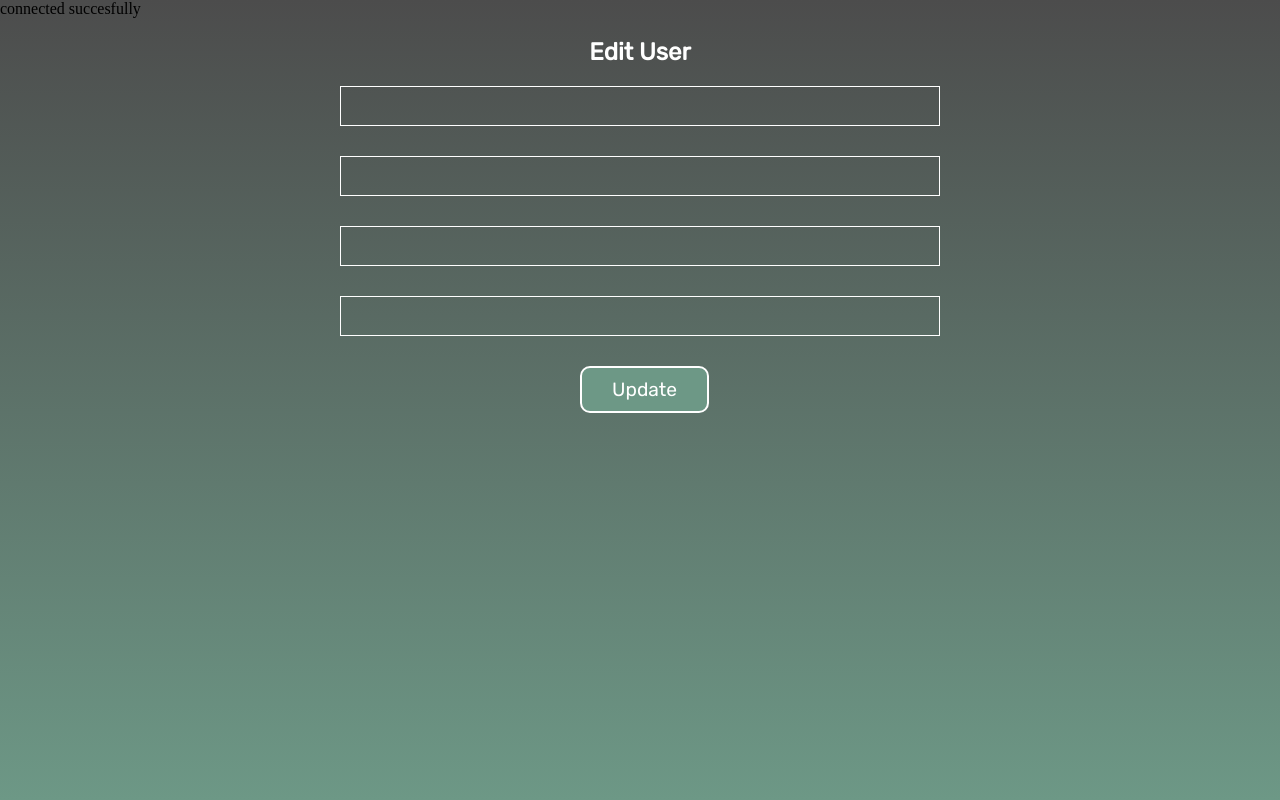
After one commit to rinorselmani9/RentACar-Inxhinieri-e-Uebit-, a PHP site: page /userUpdate.php in a window 1280 px wide. The commit adds this page. Run offline with PHP 8.4, Linux system fonts and the light colour scheme; data that the repository does not hold is empty.

Commit message:
user control actions added

```diff
--- a/css/style.css
+++ b/css/style.css
@@ -345,6 +345,9 @@ textarea:valid~label{
     display: inline-block;
 }
 
+
+
+
 /* Responsive design */
 
 @media screen and (max-width:890px){
--- /dev/null
+++ b/userUpdate.php
@@ -0,0 +1,83 @@
+<?php
+    include ('dbconfig.php');
+    if (isset($_GET['edit'])) {
+		$id = $_GET['edit'];
+		$row = mysqli_query($conn, "SELECT * FROM user WHERE ID=$id");
+
+		if (mysqli_num_rows($row) == 1 ) {
+			$n = mysqli_fetch_array($row);
+			$user = $n['Username'];
+			$pass = $n['Password'];
+            $em = $n['Email'];
+            $role = $n['Role'];
+		}
+	}
+?>
+<!DOCTYPE html>
+<html lang="en">
+<head>
+    <meta charset="UTF-8">
+    <meta http-equiv="X-UA-Compatible" content="IE=edge">
+    <meta name="viewport" content="width=device-width, initial-scale=1.0">
+
+    <link rel="stylesheet" href="css/style.css">
+    <link rel="preconnect" href="https://fonts.googleapis.com">
+    <link rel="preconnect" href="https://fonts.gstatic.com" crossorigin>
+    <link href="https://fonts.googleapis.com/css2?family=Bebas+Neue&display=swap" rel="stylesheet">
+    <link rel="preconnect" href="https://fonts.googleapis.com">
+    <link rel="preconnect" href="https://fonts.gstatic.com" crossorigin>
+    <link href="https://fonts.googleapis.com/css2?family=Rubik&display=swap" rel="stylesheet">
+
+    <title>Edit User</title>
+    <style>
+        body{
+            background-image: linear-gradient(rgba(0,0,0,0.7), #6d9886);
+        }
+        #update-form{
+            margin:auto;
+        }
+        h2{
+            font-family: 'Rubik', sans-serif;
+            text-align:center;
+            color:#fff;
+
+        }
+        .update-input{
+            margin-bottom:30px;
+            position: relative;
+            width:100%;
+            padding:10px;
+            border: 1px solid #fff;
+            color: #fff;
+            font-size: 15px;
+            font-family: 'Rubik', sans-serif;
+        }
+        .btn{
+            margin-left:240px;
+            padding: 10px 30px;
+            border-radius: 10px;
+            font-size: 1.2rem;
+            font-family: 'Rubik', sans-serif;
+            background-color:#6d9886;
+            border:2px solid #fff;
+            color: #fff;
+            cursor: pointer;
+        }
+    </style>
+</head>
+<body>
+    <form action="adminUserControl.php" method="post" id="update-form" >
+        <h2>Edit User</h2>
+
+        <input type="hidden" name="id" value="<?php echo $id; ?>"/>
+
+        <input class="update-input"type="text" name="username" value="<?php echo $user ?>"/>
+        <input class="update-input"type="text" name="password" value="<?php echo $pass ?>"/>
+        <input class="update-input"type="text" name="email" value="<?php echo $em ?>"/>
+        <input class="update-input"type="text" name="role" value="<?php echo $role ?>"/>
+
+        <button class="btn" type="submit" name="update">Update</button>
+    </form>
+
+</body>
+</html>
```
Also changed, not shown: adminUserControl.php (added, +20 -0 lines), dashboard.php (+4 -5 lines), userTable.php (added, +88 -0 lines).
